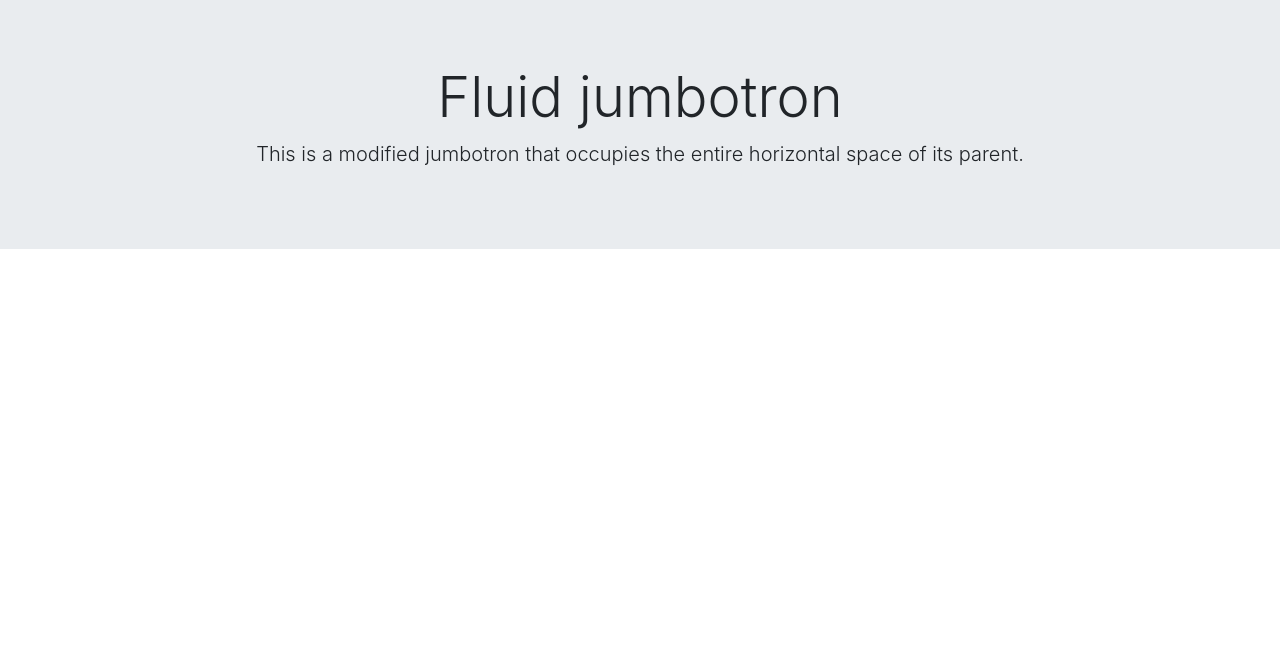
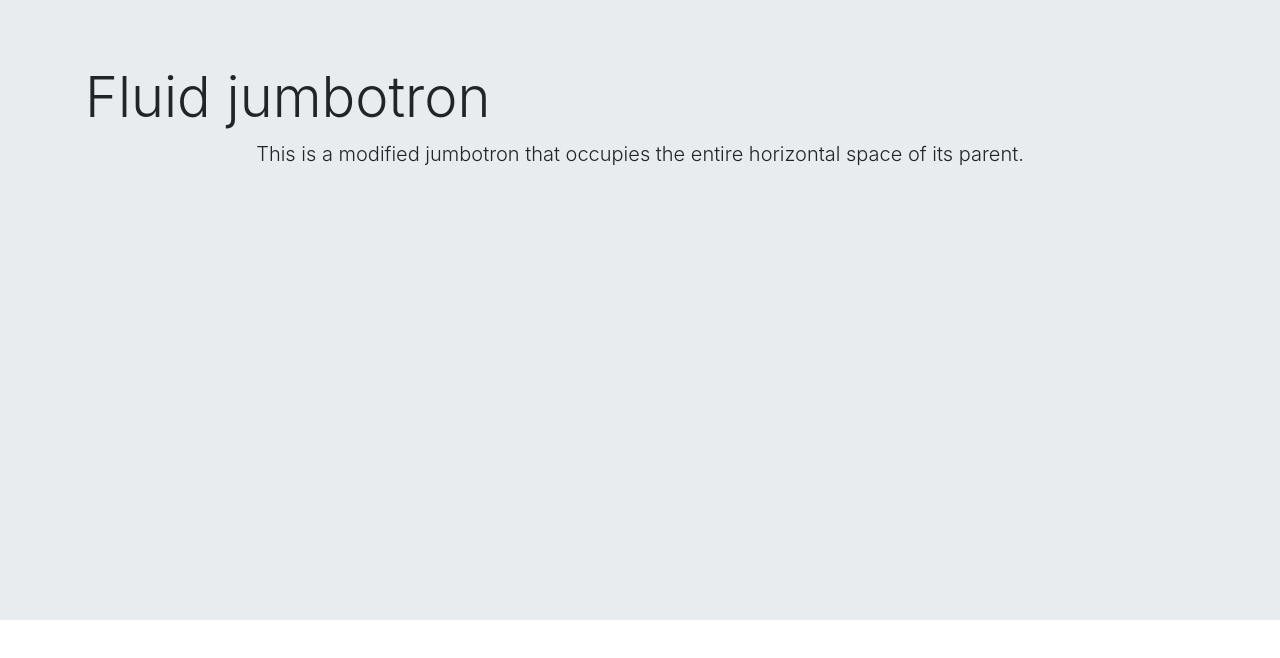
Before and after one commit to Nithishbnk/Portfoli_OWN, a React (Create React App) app: page / in a window 1280 px wide. Shown: the top 658 px of the page. Built offline with nearby package versions, Linux system fonts and the light colour scheme.

Commit message:
Jumbotron added

```diff
--- /dev/null
+++ b/src/components/TopSection/TopSection.css
@@ -0,0 +1,11 @@
+.name{
+    text-align: left;
+}
+@media screen and (min-width: 48em){
+    .name{
+        text-align: justify;
+    }
+}
+.jumbotron {
+    min-height: 620px;
+}
--- a/src/components/TopSection/TopSection.js
+++ b/src/components/TopSection/TopSection.js
@@ -1,22 +1,13 @@
 import React, {Component} from 'react'
-import { SplitButton, MenuItem } from 'react-bootstrap';
+import  "./TopSection.css"
 class TopSection extends Component {
-
-  // state = { theme: null }
-  //
-  // chooseTheme = (theme, evt) => {
-  //   evt.preventDefault();
-  //   if (theme.toLowerCase() === 'reset') { theme = null }
-  //   this.setState({ theme });
-  // }
-
   render() {
 
     return (
       <div>
       <div class="jumbotron jumbotron-fluid">
         <div class="container">
-          <h1 class="display-4">Fluid jumbotron</h1>
+          <h1 class="display-4 name">Fluid jumbotron</h1>
           <p class="lead">This is a modified jumbotron that occupies the entire horizontal space of its parent.</p>
         </div>
       </div>
```
